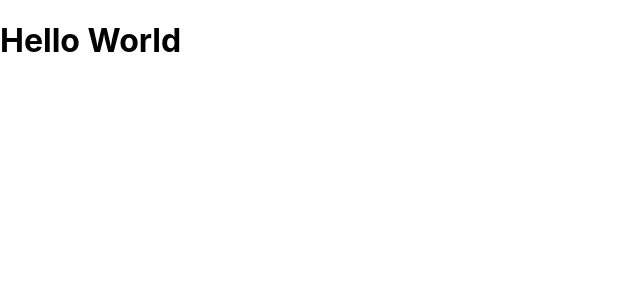
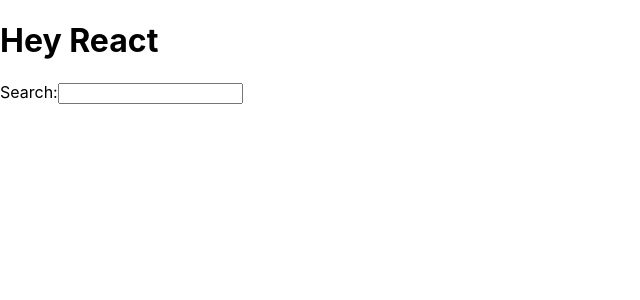
Before and after one commit to johnemurphy1/hacker-stories, a React (Create React App) app: page / in a window 1280 px wide. Shown: the top 300 px of the page, without its empty margins (0-640 px from the left). Built offline with nearby package versions, Linux system fonts and the light colour scheme.

Commit message:
add js object to app.js

```diff
--- a/src/App.js
+++ b/src/App.js
@@ -1,12 +1,20 @@
 import * as React from 'react';
 
-const title = 'React';
+
+const welcome = {
+  greeting: 'Hey',
+  title: 'React',
+}
 
 function App() {
 
   return (
     <div>
-      <h1>Hello World</h1>
+      <h1>{welcome.greeting} {welcome.title} </h1>
+
+      <label htmlFor="search">Search:</label>
+      <input id="search" type="text"/>
+
     </div>
   );
 }
```
